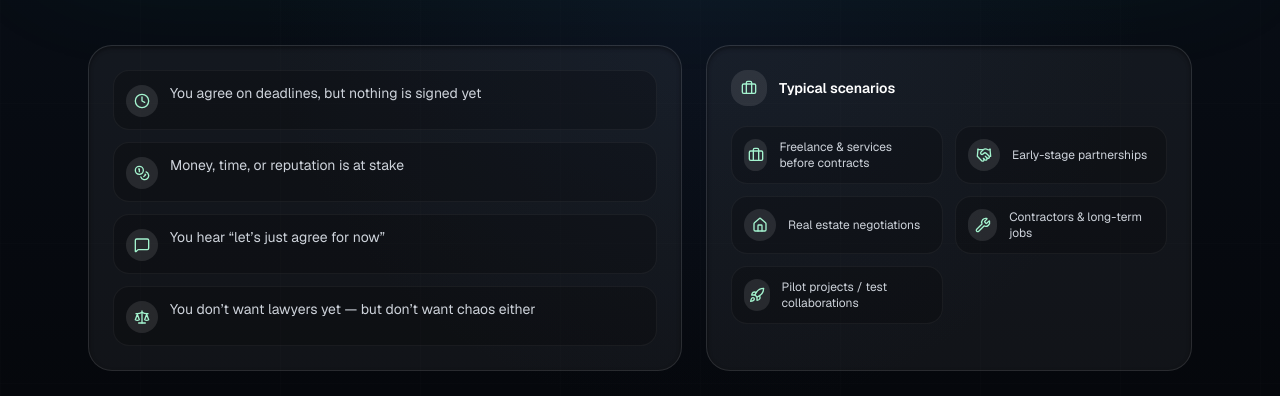
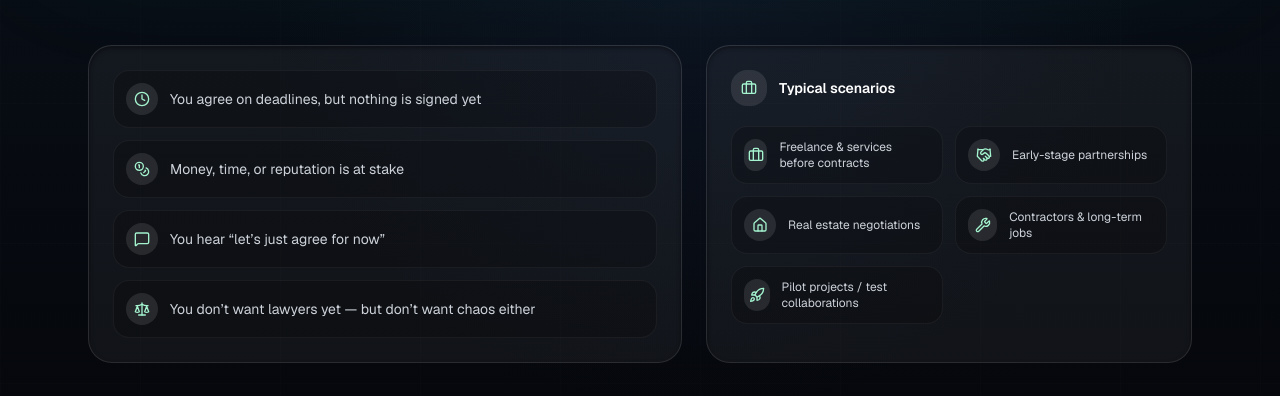
Before and after one commit to wanderwe/dreddi-mvp, a Next.js app: page / in a window 1280 px wide. Shown: the part 954-1350 px from the top of the page. Built offline with nearby package versions, Linux system fonts and the light colour scheme; no server answers.

Commit message:
Center use case row content

```diff
--- a/src/app/components/landing/UseCasesSection.tsx
+++ b/src/app/components/landing/UseCasesSection.tsx
@@ -52,9 +52,9 @@ export function UseCasesSection({ copy }: UseCasesSectionProps) {
                 return (
                   <li
                     key={item}
-                    className="flex items-start gap-3 rounded-2xl border border-white/5 bg-black/20 px-3 py-3"
+                    className="flex items-center gap-3 rounded-2xl border border-white/5 bg-black/20 px-3 py-3"
                   >
-                    <span className="mt-0.5 flex h-8 w-8 items-center justify-center rounded-full bg-white/10 text-emerald-200">
+                    <span className="flex h-8 w-8 items-center justify-center rounded-full bg-white/10 text-emerald-200">
                       <Icon className="h-4 w-4" />
                     </span>
                     <span>{item}</span>
```
